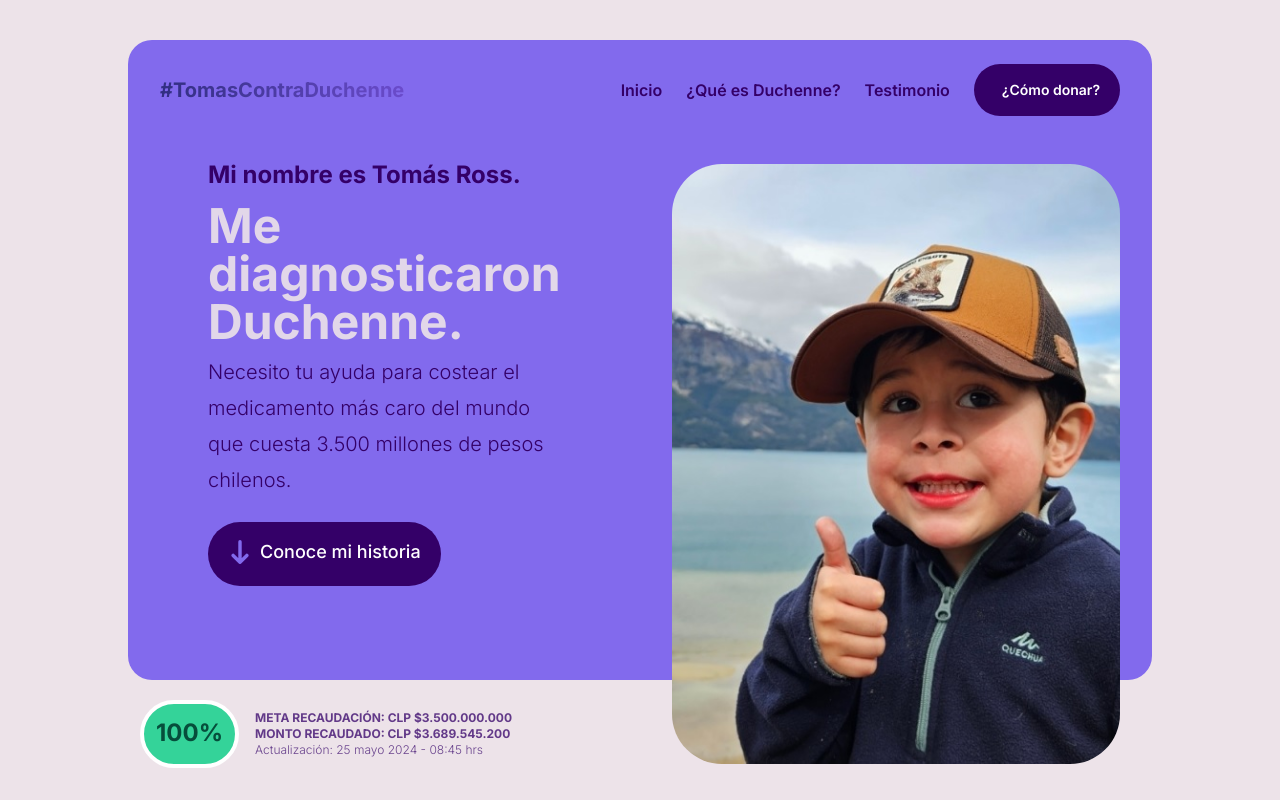
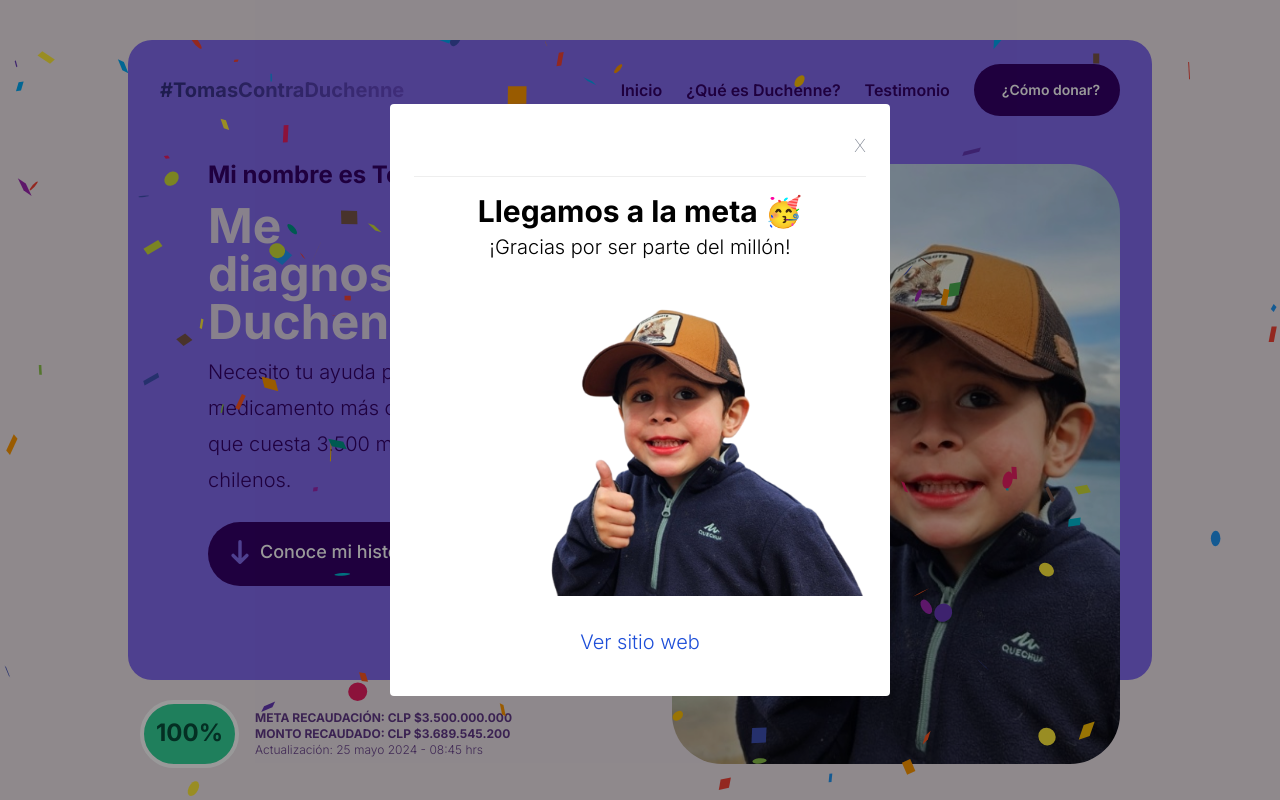
Before and after one commit to dalvaradotey/tomas, a Next.js app: page / in a window 1280 px wide. Shown: the top 800 px of the page. Built offline with nearby package versions, Linux system fonts and the light colour scheme.

Commit message:
UPDATE: mensaje de meta cumplida

```diff
--- a/package.json
+++ b/package.json
@@ -13,6 +13,7 @@
     "next": "14.0.2",
     "next-elfsight-widget": "^1.1.1",
     "react": "^18",
+    "react-confetti": "^6.1.0",
     "react-dom": "^18",
     "react-toastify": "^9.1.3"
   },
--- a/src/app/donar/page.tsx
+++ b/src/app/donar/page.tsx
@@ -3,6 +3,7 @@ import Banner from "@/components/Banner";
 import { Metadata } from "next";
 import Image from "next/image";
 import TomasTeleton from "@public/tomas-teleton.jpg";
+import DonarContainer from "@/components/DonarContainer";
 
 export const metadata: Metadata = {
   title: '¿Cómo donar? | Tomas contra Duchenne',
@@ -25,26 +26,5 @@ export const metadata: Metadata = {
 }
 
 export default function Donar() {
-  return (
-    <>
-      <Image
-        src={TomasTeleton}
-        className="object-cover md:hidden"
-        alt=""
-        quality={100}
-      />
-      <div id="donar" className="px-8 py-12 md:py-48 md:px-40 text-primary">
-        <h2 className="text-secondary text-4xl md:text-5xl font-semibold text-center">
-          ¿Cómo donar?
-        </h2>
-        <p className="text-center font-extralight text-2xl md:text-3xl mt-6 mb-12">
-          Puedes donar seleccionando cualquiera de estos métodos:
-        </p>
-        <AidMethodsSection />
-      </div>
-      <div className="mt-10">
-        <Banner />
-      </div>
-    </>
-  )
+  return <DonarContainer />
 }
--- a/src/app/page.tsx
+++ b/src/app/page.tsx
@@ -1,5 +1,6 @@
 import About from '@/components/About/About'
 import Hero from '@/components/Hero'
+import HomeContainer from '@/components/HomeContainer'
 import Methods from '@/components/Methods/Methods'
 import RifaBanner from '@/components/RifaBanner/RifaBanner'
 import TDGBanner from '@/components/TDGBanner/TDGBanner'
@@ -11,13 +12,5 @@ export const metadata: Metadata = {
 }
 
 export default function Home() {
-  return (
-    <>
-      <Hero />
-      <About />
-      <Methods />
-      <TDGBanner />
-      <RifaBanner />
-    </>
-  )
+  return <HomeContainer />
 }
--- /dev/null
+++ b/src/components/Dialog/ManyThanks.tsx
@@ -0,0 +1,40 @@
+import { FC, HTMLAttributes } from "react"
+import Dialog from "./Dialog"
+import Image from "next/image"
+import TomasPaisaje from "@public/tomas.png";
+
+type Props = HTMLAttributes<HTMLDialogElement> & {
+	isOpen: boolean
+	onClose: () => void
+}
+
+const ManyThanksDialog: FC<Props> = ({ isOpen, onClose, ...rest }) => {
+	return (
+			<Dialog
+				title=""
+				isOpen={isOpen}
+				onClose={onClose}
+			>
+				<div className="flex flex-col text-center">
+					<h3 className="mb-0 font-bold">Llegamos a la meta 🥳</h3>
+					<p>¡Gracias por ser parte del millón!</p>
+					<Image
+						src={TomasPaisaje}
+						className="h-4/6 md:h-2/4 object-cover z-0"
+						alt=""
+						quality={100}
+					/>
+					<section className="flex justify-between items-center gap-4 mt-4">
+						<button
+							className="rounded w-full p-3 text-center text-blue-700 hover:bg-blue-50"
+							onClick={onClose}
+						>
+							Ver sitio web
+						</button>
+					</section>
+				</div>
+			</Dialog>
+	)
+}
+
+export default ManyThanksDialog
--- a/src/components/Dialog/styles/Dialog.module.css
+++ b/src/components/Dialog/styles/Dialog.module.css
@@ -1,5 +1,5 @@
 .overlay {
-	background: rgba(0, 0, 0, 0.75);
+	background: rgba(0, 0, 0, 0.40);
 	@apply fixed top-0 left-0 w-full h-full z-40;
 	@apply flex items-center justify-center;
 }
--- /dev/null
+++ b/src/components/DonarContainer.tsx
@@ -0,0 +1,62 @@
+"use client";
+
+import { useEffect, useState } from "react";
+import About from "./About/About";
+import Hero from "./Hero";
+import Methods from "./Methods/Methods";
+import RifaBanner from "./RifaBanner/RifaBanner";
+import TDGBanner from "./TDGBanner/TDGBanner";
+import Confetti from 'react-confetti';
+import BancoChileDialog from "./Dialog/BancoChileDialog";
+import { Method } from "@/lib/types/methods";
+import ManyThanksDialog from "./Dialog/ManyThanks";
+import Image from "next/image";
+import TomasTeleton from "@public/tomas-teleton.jpg";
+import AidMethodsSection from "./AidMethodsSection";
+import Banner from "./Banner";
+
+export default function DonarContainer() {
+  const [showConfetti, setShowConfetti] = useState(false);
+  const [isOpen, setIsOpen] = useState<Method>(Method.BancoChile);
+  const handleOpen = (modal: number) => setIsOpen(modal);
+
+	const handleClose = () => setIsOpen(0);
+
+  useEffect(() => {
+    // Trigger the confetti effect when the component mounts
+    setShowConfetti(true);
+
+    // Optionally, you can stop the confetti after a few seconds
+    const timer = setTimeout(() => {
+      setShowConfetti(false);
+    }, 20000); // 5000ms = 5 seconds
+
+    // Clean up the timer when the component unmounts
+    return () => clearTimeout(timer);
+  }, []);
+
+  return (
+    <>
+      {showConfetti && <Confetti />}
+      <Image
+        src={TomasTeleton}
+        className="object-cover md:hidden"
+        alt=""
+        quality={100}
+      />
+      <div id="donar" className="px-8 py-12 md:py-48 md:px-40 text-primary">
+        <h2 className="text-secondary text-4xl md:text-5xl font-semibold text-center">
+          ¿Cómo donar?
+        </h2>
+        <p className="text-center font-extralight text-2xl md:text-3xl mt-6 mb-12">
+          Puedes donar seleccionando cualquiera de estos métodos:
+        </p>
+        <AidMethodsSection />
+      </div>
+      <div className="mt-10">
+        <Banner />
+      </div>
+      <ManyThanksDialog isOpen={isOpen === Method.BancoChile} onClose={handleClose} />
+    </>
+  )
+}
--- /dev/null
+++ b/src/components/HomeContainer.tsx
@@ -0,0 +1,45 @@
+"use client";
+
+import { useEffect, useState } from "react";
+import About from "./About/About";
+import Hero from "./Hero";
+import Methods from "./Methods/Methods";
+import RifaBanner from "./RifaBanner/RifaBanner";
+import TDGBanner from "./TDGBanner/TDGBanner";
+import Confetti from 'react-confetti';
+import BancoChileDialog from "./Dialog/BancoChileDialog";
+import { Method } from "@/lib/types/methods";
+import ManyThanksDialog from "./Dialog/ManyThanks";
+
+export default function HomeContainer() {
+  const [showConfetti, setShowConfetti] = useState(false);
+  const [isOpen, setIsOpen] = useState<Method>(Method.BancoChile);
+  const handleOpen = (modal: number) => setIsOpen(modal);
+
+	const handleClose = () => setIsOpen(0);
+
+  useEffect(() => {
+    // Trigger the confetti effect when the component mounts
+    setShowConfetti(true);
+
+    // Optionally, you can stop the confetti after a few seconds
+    const timer = setTimeout(() => {
+      setShowConfetti(false);
+    }, 20000); // 5000ms = 5 seconds
+
+    // Clean up the timer when the component unmounts
+    return () => clearTimeout(timer);
+  }, []);
+
+  return (
+    <>
+      {showConfetti && <Confetti />}
+      <Hero />
+      <About />
+      <Methods />
+      <TDGBanner />
+      <RifaBanner />
+      <ManyThanksDialog isOpen={isOpen === Method.BancoChile} onClose={handleClose} />
+    </>
+  )
+}
```
Also changed, not shown: 1 other file (tests, documents, lock files or other folders).
